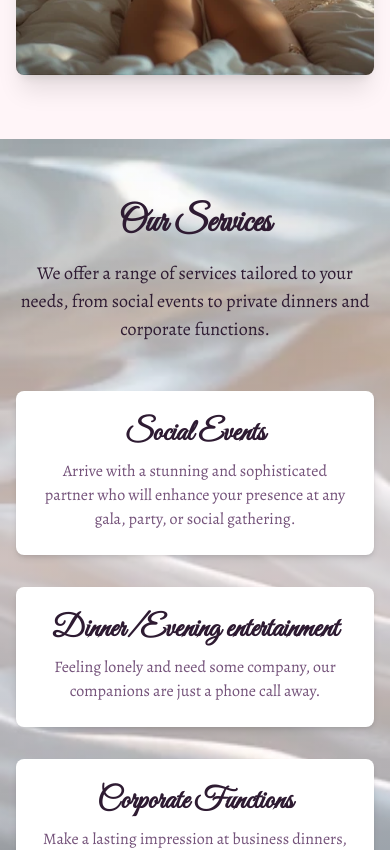
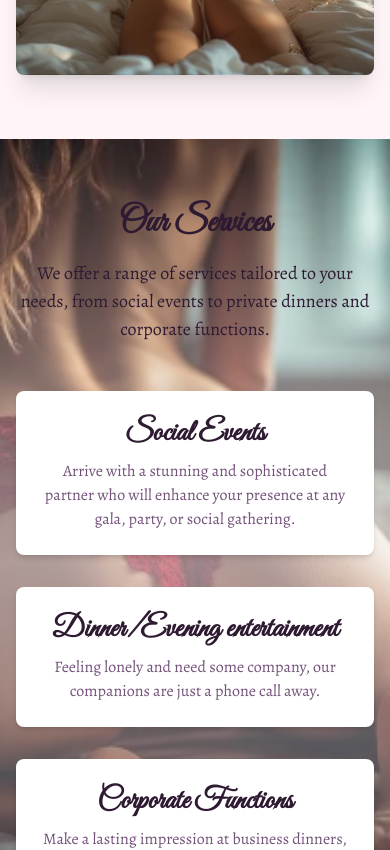
Before and after one commit to chrisbee2812/Roseescorts, a Next.js app: page / in a window 390 px wide. Shown: the part 1240-2090 px from the top of the page. Built offline with nearby package versions, Linux system fonts and the light colour scheme.

Commit message:
small screen image change

```diff
--- a/src/app/page.tsx
+++ b/src/app/page.tsx
@@ -70,7 +70,14 @@ export default function Home() {
                     alt="Elegant setting"
                     data-ai-hint="elegant interior"
                     fill
-                    className="object-cover"
+                    className="object-cover hidden md:block"
+                />
+                <Image
+                    src="/small-p1-img2.webp"
+                    alt="Elegant setting"
+                    data-ai-hint="elegant interior"
+                    fill
+                    className="object-cover block md:hidden"
                 />
             <div className="absolute inset-0 bg-gradient-to-t from-transparent via-background/50 to-transparent" />
 
```
Also changed, not shown: public/small-p1-img2.webp (added).
